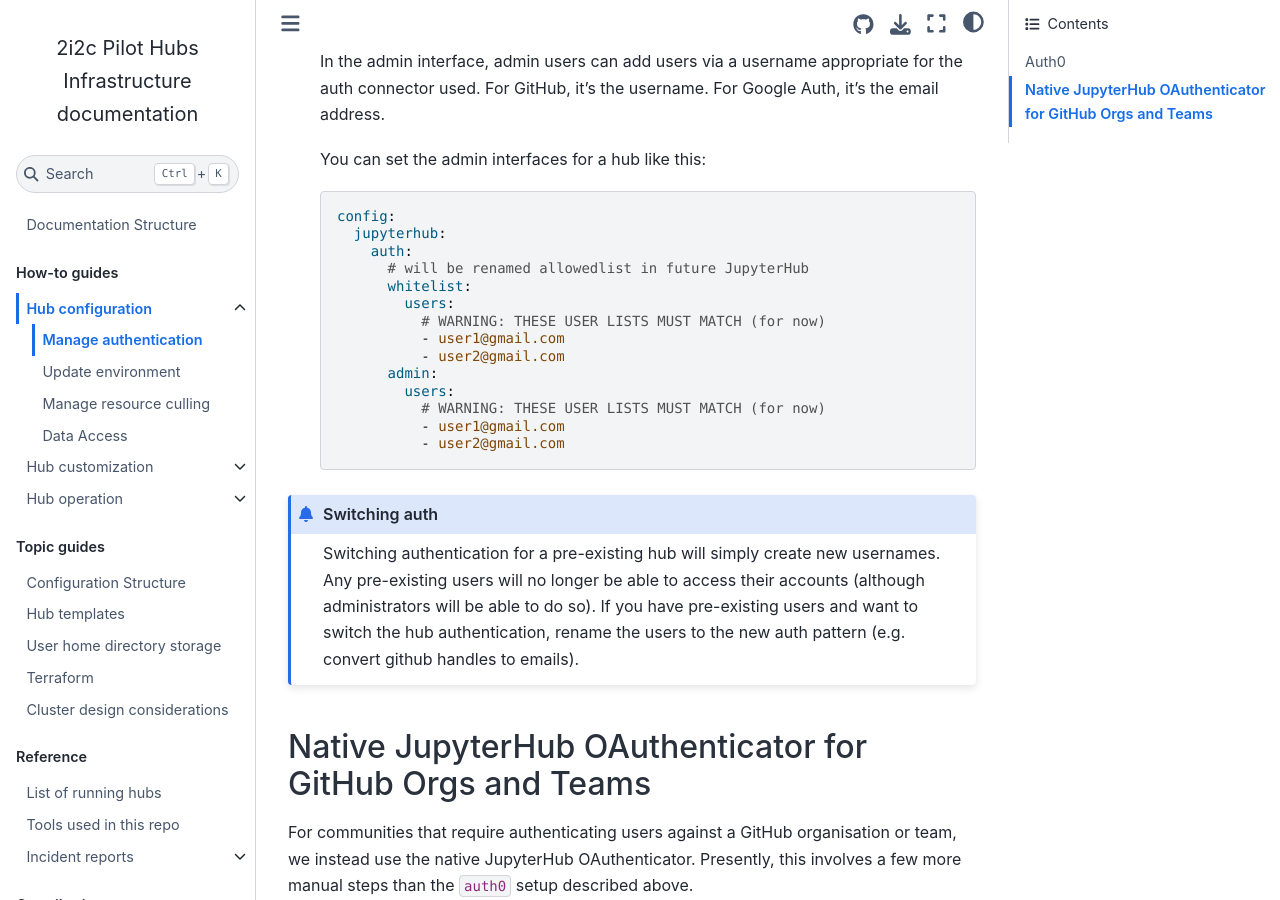
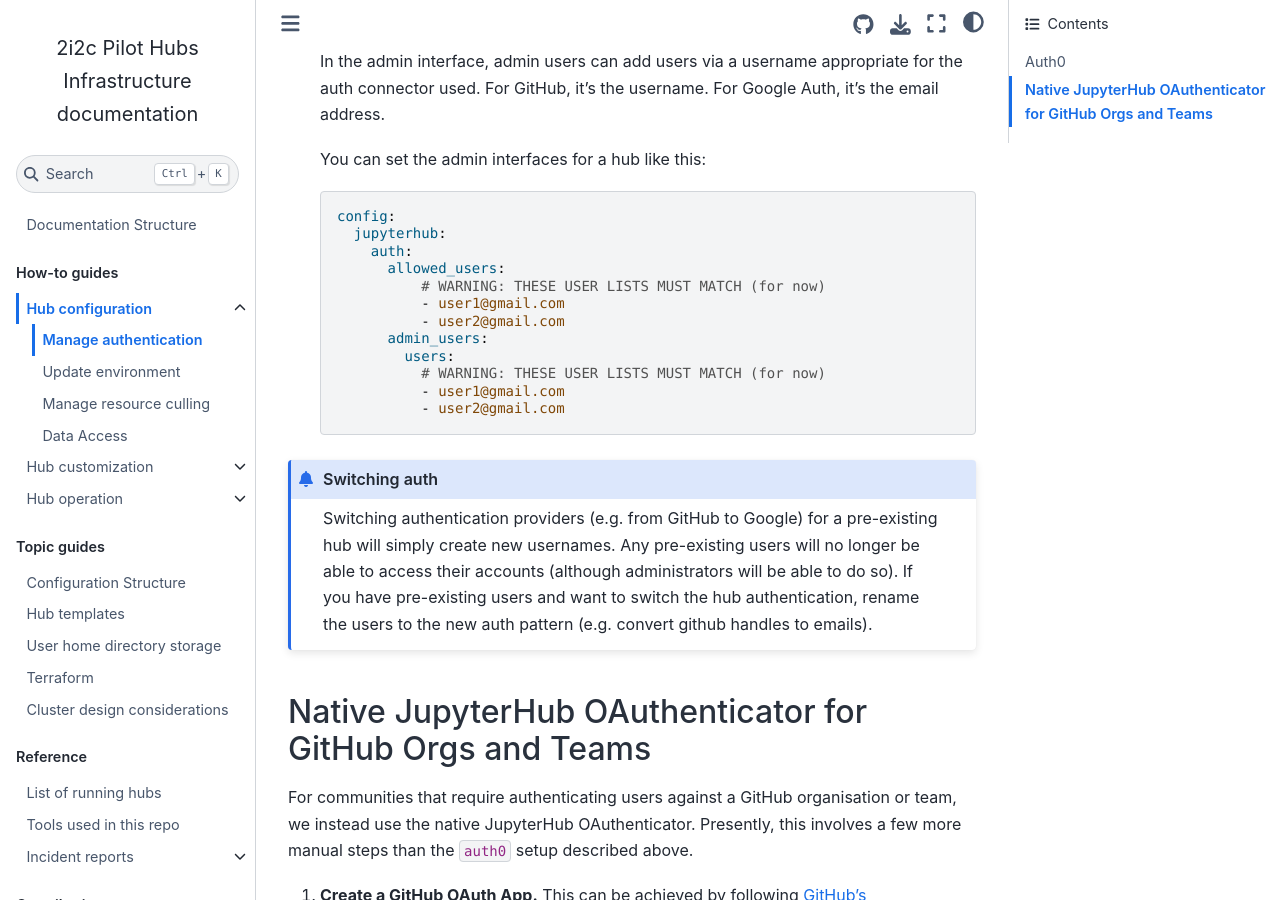
Before and after one commit to 2i2c-org/infrastructure, a Sphinx documentation site: the page built from docs/howto/configure/auth-management.md, in a window 1280 px wide and 900 px high, scrolled down 677 px. Built offline with Sphinx 7.4.7 and the Sphinx Book theme 1.1.4, drawn with Linux system fonts in a browser that asks for light colours; pages that are not in the unit, such as notebooks, are missing from menus; the version number could not be read and is left out.

Commit message:
Remove whitelist, update admonition on switching providers

````diff
--- a/docs/howto/configure/auth-management.md
+++ b/docs/howto/configure/auth-management.md
@@ -40,13 +40,11 @@
    config:
      jupyterhub:
        auth:
-         # will be renamed allowedlist in future JupyterHub
-         whitelist:
-           users:
+         allowed_users:
              # WARNING: THESE USER LISTS MUST MATCH (for now)
              - user1@gmail.com
              - user2@gmail.com
-         admin:
+         admin_users:
            users:
              # WARNING: THESE USER LISTS MUST MATCH (for now)
              - user1@gmail.com
@@ -54,7 +52,7 @@
    ```
 
 ```{admonition} Switching auth
-Switching authentication for a pre-existing hub will simply create new usernames. Any pre-existing users will no longer be able to access their accounts (although administrators will be able to do so). If you have pre-existing users and want to switch the hub authentication, rename the users to the new auth pattern (e.g. convert github handles to emails).
+Switching authentication providers (e.g. from GitHub to Google) for a pre-existing hub will simply create new usernames. Any pre-existing users will no longer be able to access their accounts (although administrators will be able to do so). If you have pre-existing users and want to switch the hub authentication, rename the users to the new auth pattern (e.g. convert github handles to emails).
 ```
 
 ## Native JupyterHub OAuthenticator for GitHub Orgs and Teams
````
